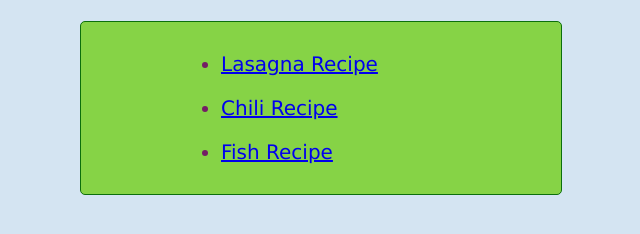
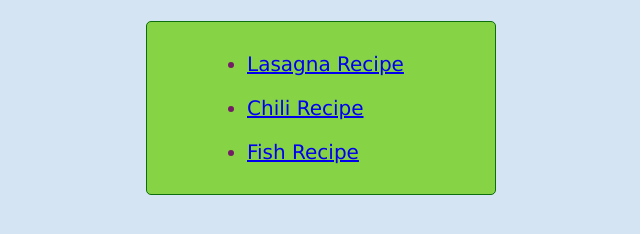
Before and after one commit to Josetovx/odin-recipes, a plain HTML site: page index.html in a window 1280 px wide. Shown: the part 98-332 px from the top of the page, without its empty margins (319-959 px from the left). Drawn offline with Linux system fonts and the light colour scheme.

Commit message:
Change box-sizing
Change the property box-sizing from default (conten-box) to border-box.

```diff
--- a/style.css
+++ b/style.css
@@ -1,3 +1,13 @@
+html {
+    box-sizing: border-box;
+}
+
+*,
+*::before,
+*::after {
+    box-sizing: inherit;
+}
+
 body {
     background-color: rgb(212, 228, 242);
     font-family: verdana, sans-serif;
@@ -13,7 +23,7 @@ h1 {
 
 ul {
     background-color: rgba(119, 208, 35, 0.826);
-    width: 280px;
+    width: 350px;
     padding: 1em 5em;
     border: 1px solid rgb(12, 111, 12);
     border-radius: 5px;
```
